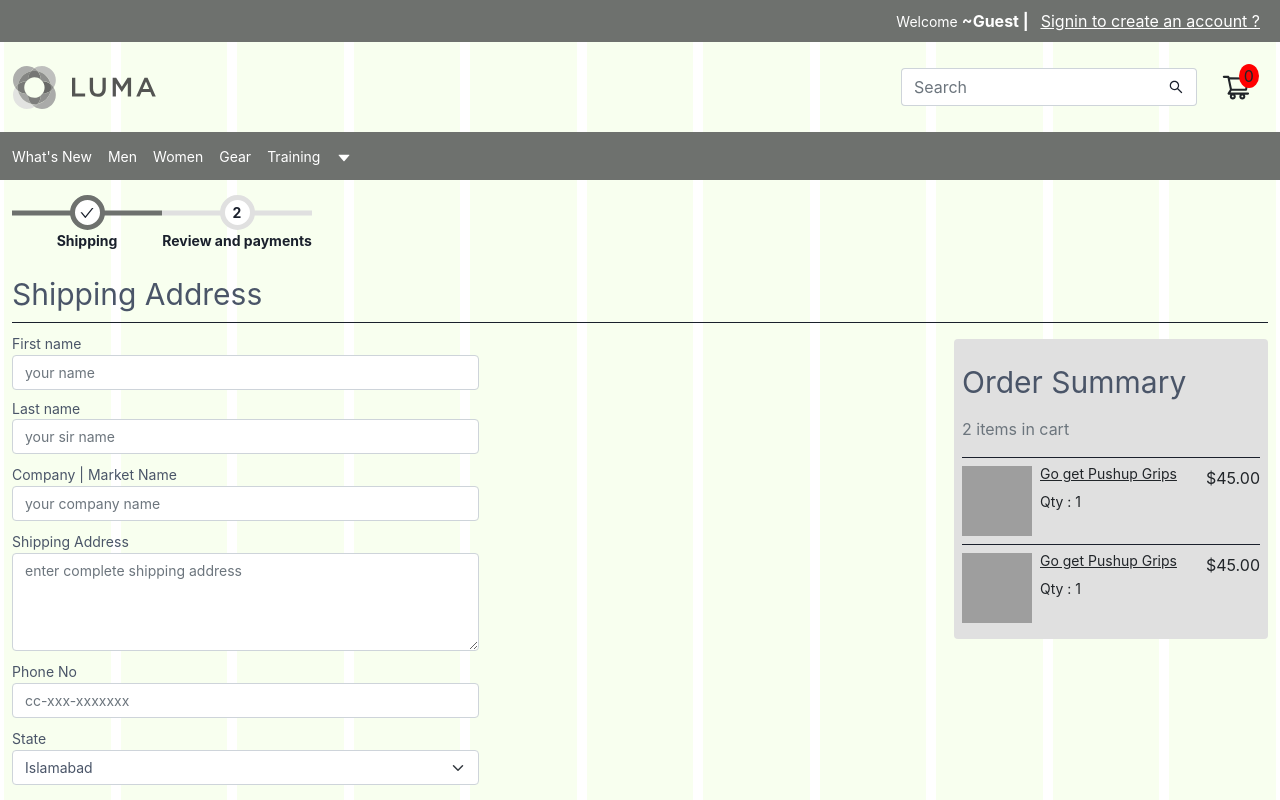
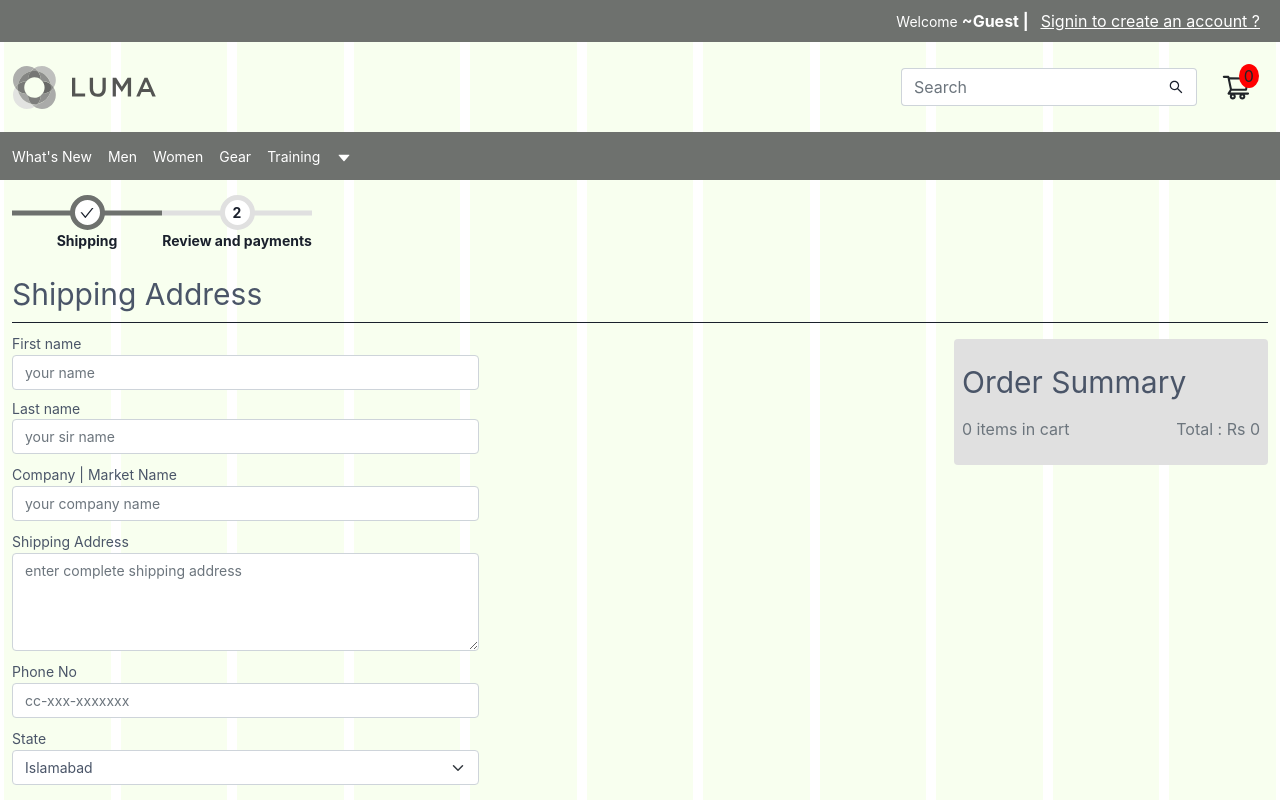
Before and after one commit to shahzaibfs/supplier-shub, a React (Create React App) app: page /checkout in a window 1280 px wide. Shown: the top 800 px of the page. Built offline with nearby package versions, Linux system fonts and the light colour scheme; grey boxes are pictures that could not be loaded.

Commit message:
checkout Functionality

```diff
--- /dev/null
+++ b/src/Application/store/reducers/cart/checkOutReducer.js
@@ -0,0 +1,18 @@
+
+const initState = {
+    products : [],
+    totalPrice : 0 ,
+    quantities  :  {}
+}
+
+
+export const checkoutReducer = (state = initState , action)=>{
+    switch (action.type) {
+        case "PROCCED_TO_CHECKOUT":
+            console.log(action)
+            return {...action.payload};
+
+        default:
+            return state;
+    }
+}
--- a/src/Application/store/reducers/index.js
+++ b/src/Application/store/reducers/index.js
@@ -3,11 +3,14 @@ import { combineReducers } from "redux";
 import { authReducer } from "./authReducer";
 import { productReducer } from "./productReducer/productReducer";
 import { cartReducer } from "./cart/cartReducer";
+import {checkoutReducer} from "./cart/checkOutReducer"
 
 export default  combineReducers(
     {
         authReducer,
         productReducer,
-        cartReducer
+        cartReducer,
+        checkoutReducer
+
     }
 )
--- a/src/Pages/Cart/ProccedToCheckout.jsx
+++ b/src/Pages/Cart/ProccedToCheckout.jsx
@@ -1,11 +1,28 @@
 import React from 'react'
-import { useSelector } from 'react-redux'
+import { useDispatch, useSelector } from 'react-redux'
 import { Link } from 'react-router-dom'
 
 const ProccedToCheckout = ({products,getProductsDetails}) => {
   const user = useSelector(store=>store.authReducer)
 
-  console.log(getProductsDetails)
+
+  const checkoutState = useSelector(store=>store.checkoutReducer)
+
+  const dispatch = useDispatch();
+  console.log(checkoutState)
+  const handleProccedToCheckout =()=>{
+    dispatch({
+      type:"PROCCED_TO_CHECKOUT",
+      payload:{
+        products:products,
+        totalPrice:Object.values(getProductsDetails.prices ===0 ? {key:0} : getProductsDetails.prices)
+        .reduce((partialSum, a) => partialSum+a) ,
+        quantities : getProductsDetails.quantities
+      }
+    })
+  }
+
+
 
   return (
     <section className="col-lg-3 bg-primary-light-700 flex-grow-0 mt-3 mt-lg-0">
@@ -79,12 +96,15 @@ const ProccedToCheckout = ({products,getProductsDetails}) => {
           </div>
           <div className="d-flex justify-content-between align-items-center py-2">
                 <p className="text-primary text-weight-regular body-1 mb-0">Total</p>
-                <p className="text-primary text-weight-regular body-1 mb-0">90.00</p>
+                <p className="text-primary text-weight-regular body-1 mb-0">{
+                 getProductsDetails === null  ? "null" :  Object.values(getProductsDetails.prices ===0 ? {key:0} : getProductsDetails.prices)
+                 .reduce((partialSum, a) => partialSum+a)
+                }</p>
 
               </div>
               <button className="btn my-2 btn-bg-primary text-weight-bold text-white w-100">
-                  {user.isLogin ? <Link to={"/checkout"} >Procced to Checkout</Link>
-                  :<Link to={"/login"} >Login</Link>}
+                  {user.isLogin  && products.length  ?  <Link to={"/checkout"} onClick={handleProccedToCheckout} >Procced to Checkout</Link>
+                  : (!user.isLogin  || user.isLogin) && !products.length ? "Add Products to Cart"  :<Link to={"/login"} >Login</Link>}
               </button>
         </section>
   )
--- a/src/Pages/Cart/ShoppingCartTable.jsx
+++ b/src/Pages/Cart/ShoppingCartTable.jsx
@@ -2,80 +2,77 @@ import React, { useEffect, useState } from "react";
 import { AiFillDelete } from "react-icons/ai";
 import { useDispatch } from "react-redux";
 
-const ShoppingCartTable = ({ products ,setProductsDetailsRef}) => {
-  const [quantities,setquantities] = useState(null);
-  const [prices,setPrices] =useState(null);
+const ShoppingCartTable = ({ products, setProductsDetailsRef }) => {
+  const [quantities, setquantities] = useState(null);
+  const [prices, setPrices] = useState(null);
   const dispatch = useDispatch();
 
-  useEffect(
-    () => {
+  useEffect(() => {
+    setProductsDetailsRef({ quantities:quantities !==null  ? quantities : 0, prices:prices !==null ? prices:0  });
+  }, [quantities, prices, setProductsDetailsRef]);
 
-      setProductsDetailsRef({quantities,prices})
+  const handleOnLoad = (productId, minimumOrder, productPrice) => {
+    setquantities((old) => ({
+      ...old,
+      [productId]: minimumOrder * 1,
+    }));
 
+    setPrices((old) => ({
+      ...old,
+      [productId]: productPrice * minimumOrder,
+    }));
+  };
 
-
-  }, [quantities,prices,setProductsDetailsRef])
-
-
-  const handleOnLoad=(productId,minimumOrder,productPrice)=>{
-    setquantities(old=>({
+  const handleQuantityChange = (e, product) => {
+    console.log(e.target.value);
+    setquantities((old) => ({
       ...old,
-      [productId]: minimumOrder*1
-    }))
-
-      setPrices(old=>({
+      [e.target.name]: e.target.value * 1,
+    }));
+    if (e.target.value < quantities[product.productId]) {
+      console.log("in lesser");
+      setPrices((old) => ({
         ...old,
-        [productId]: productPrice*minimumOrder
-      }))
-
-
-
+        [e.target.name]: prices[e.target.name] - product.productPrice,
+      }));
+    } else if (e.target.value * 1 === quantities[product.productId]) {
+      console.log("fomr eqqual");
+    } else {
+      console.log("in greater");
+      setPrices((old) => ({
+        ...old,
+        [e.target.name]: prices[e.target.name] + product.productPrice,
+      }));
     }
-
-  const handleQuantityChange=(e,product)=>{
-     console.log(e.target.value)
-      setquantities(old=>({
-        ...old,
-        [e.target.name]:e.target.value*1
-      }))
-      if(e.target.value <quantities[product.productId]){
-        console.log("in lesser")
-        setPrices(old=>({
-          ...old,
-           [e.target.name]: prices[e.target.name]-product.productPrice
-        }))
-      }else if(e.target.value*1 ===quantities[product.productId]){
-        console.log("fomr eqqual")
-      }
-      else{
-        console.log("in greater")
-        setPrices(old=>({
-          ...old,
-           [e.target.name]: prices[e.target.name]+product.productPrice
-        }))
-      }
-
-
-
-  }
-
+  };
 
   const handleDeleteProduct = (productId) => {
     dispatch({
       type: "REMOVE_FROM_CART",
       payload: {
-        productId
+        productId,
       },
     });
-  };
+
+    setquantities((old) => ({
+      ...old,
+      [productId]: 0,
+    }));
 
 
+      setPrices((old) => ({
+        ...old,
+        [productId]: 0
+      }));
+  };
 
   return (
     <section
       className="col px-0 bg-primary-light-700 me-1 "
       style={{ overflowX: "auto" }}
     >
+     {!products.length ? <h1 className="heading-2 text-primary-light-700 text-weight-regular mx-2 py-3">Your Cart is Empty </h1>
+     :
       <table width="100%" className=" h-50 ">
       <thead className="border-bottom-primary" style={{ height: "50px" }}>
         <tr>
@@ -93,7 +90,13 @@ const ShoppingCartTable = ({ products ,setProductsDetailsRef}) => {
         {[...products].reverse().map((product, index) => (
           <tr
             key={product.productId}
-              onLoad={()=>handleOnLoad(product.productId,product.minimumOrder,product.productPrice)}
+            onLoad={() =>
+              handleOnLoad(
+                product.productId,
+                product.minimumOrder,
+                product.productPrice
+              )
+            }
             className={`position-relative ${
               products.length - 1 === index ? "" : "border-bottom-primary"
             }`}
@@ -148,13 +151,12 @@ const ShoppingCartTable = ({ products ,setProductsDetailsRef}) => {
                 min={product.minimumOrder}
                 style={{ width: "70px", top: 0 }}
                 name={product.productId}
-                  onChange={(e)=>handleQuantityChange(e,product)}
+                onChange={(e) => handleQuantityChange(e, product)}
                 placeholder={product.minimumOrder}
-
               />
             </td>
             <td className="ps-4 position-relative py-3 body-1 d-block text-primary-light-700 h-100">
-                {prices !==null ? prices[product.productId] : "loading"}Rs
+              {prices !== null ? prices[product.productId] : "loading"}Rs
               <div
                 className=" py-1 position-absolute d-block text-primary-light-700 mb-4 ms-3 "
                 style={{ bottom: 0, cursor: "pointer" }}
@@ -168,7 +170,7 @@ const ShoppingCartTable = ({ products ,setProductsDetailsRef}) => {
           </tr>
         ))}
       </tbody>
-      </table>
+    </table> }
     </section>
   );
 };
--- a/src/Pages/Cart/index.js
+++ b/src/Pages/Cart/index.js
@@ -13,6 +13,7 @@ function Cart() {
     },
     [setgetProductsDetails]
   );
+  console.log(getProductsDetails)
 
   return (
     <>
@@ -27,7 +28,7 @@ function Cart() {
         />
         <ProccedToCheckout
           products={products}
-          getProductsDetails={getProductsDetails}
+          getProductsDetails={ getProductsDetails }
         />
       </main>
     </>
--- a/src/Pages/Checkout/index.js
+++ b/src/Pages/Checkout/index.js
@@ -1,7 +1,10 @@
 import React from "react";
 import { AiOutlineCheck } from "react-icons/ai";
+import { useSelector } from "react-redux";
 
 function Checkout() {
+  const checkoutState = useSelector(store => store.checkoutReducer)
+  console.log(checkoutState)
   return (
     <>
       {/* @ compp */}
@@ -67,7 +70,7 @@ function Checkout() {
         </header>
         <section className="row mx-0 justify-content-between align-items-start">
           <div className="col-12 col-md-6 col-xl-7 px-0 flex-grow-1 me-2 ">
-            <form className="w-100 w-md-75 w-xl-50 my-2">
+            <form className="w-100 w-md-75 w-xl-50 my-2" onSubmit={(e)=>e.preventDefault()}>
               <div className="form-group mt-2 bg-none ">
                 <label className="body-2 text-weight-regular text-primary-light-700">
                   First name
@@ -160,7 +163,7 @@ function Checkout() {
                 </div>
               </div>
               <button className="btn btn-bg-primary text-white text-weight-regular my-2 ms-auto">
-                Next
+                Confirm order
               </button>
             </form>
           </div>
@@ -173,13 +176,18 @@ function Checkout() {
             >
               Order Summary
             </header>
-            <p className="text-muted body-1">2 items in cart</p>
-            <article className="d-flex justify-content-between border-top-primary py-2 w-100">
+            <div className="d-flex justify-content-between">
+            <p className="text-muted body-1">{checkoutState.products.length} items in cart</p>
+              <p className="text-muted body-1">Total : Rs {checkoutState.totalPrice}</p>
+            </div>
+         {
+           checkoutState.products.map((product)=>(
+            <article  key={product.productId} className="d-flex justify-content-between border-top-primary py-2 w-100">
             <div className="d-flex">
               <span className="me-2">
                 {" "}
                 <img
-                    src="https://image.shutterstock.com/image-photo/image-shocked-young-brunette-lady-260nw-641814046.jpg"
+                  src={product.productCoverPictureUrl}
                   alt=""
                   height={70}
                   width={70}
@@ -188,38 +196,20 @@ function Checkout() {
                 />
               </span>
               <span>
-                    <h1 className="body-2  text-decoration-underline text-weight-regular">Go get Pushup Grips</h1>
-                    <p className="body-2   text-weight-regular">Qty : 1</p>
+                  <h1 className="body-2  text-decoration-underline text-weight-regular">{product.productName}</h1>
+                  <p className="body-2   text-weight-regular">
+                    Qty : {checkoutState.quantities[product.productId]}
+                    </p>
               </span>
             </div>
             <price>
-                  $45.00
+             Rs {product.productPrice}
             </price>
 
-            </article>
-            <article className="d-flex justify-content-between border-top-primary py-2 w-100">
-              <div className="d-flex">
-                <span className="me-2">
-                  {" "}
-                  <img
-                    src="https://image.shutterstock.com/image-photo/image-shocked-young-brunette-lady-260nw-641814046.jpg"
-                    alt=""
-                    height={70}
-                    width={70}
-                    style={{objectFit:"cover"}}
-                    className="bg-primary"
-                  />
-                </span>
-                <span>
-                    <h1 className="body-2  text-decoration-underline text-weight-regular">Go get Pushup Grips</h1>
-                    <p className="body-2   text-weight-regular">Qty : 1</p>
-                </span>
-              </div>
-              <price>
-                  $45.00
-              </price>
+          </article>)
+           )
+         }
 
-            </article>
           </div>
         </section>
       </main>
```
Lines whose indentation alone changed are shown as unchanged.
